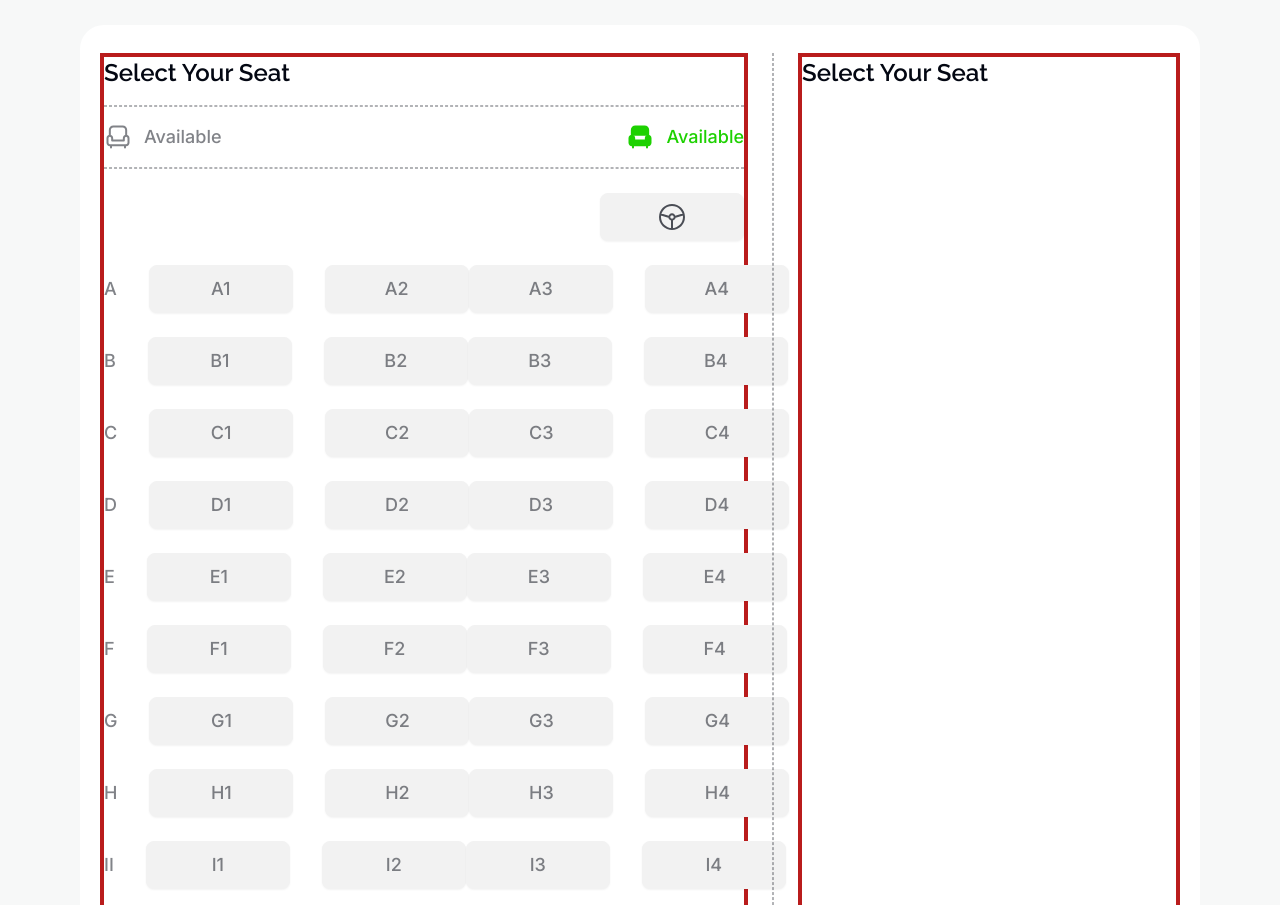
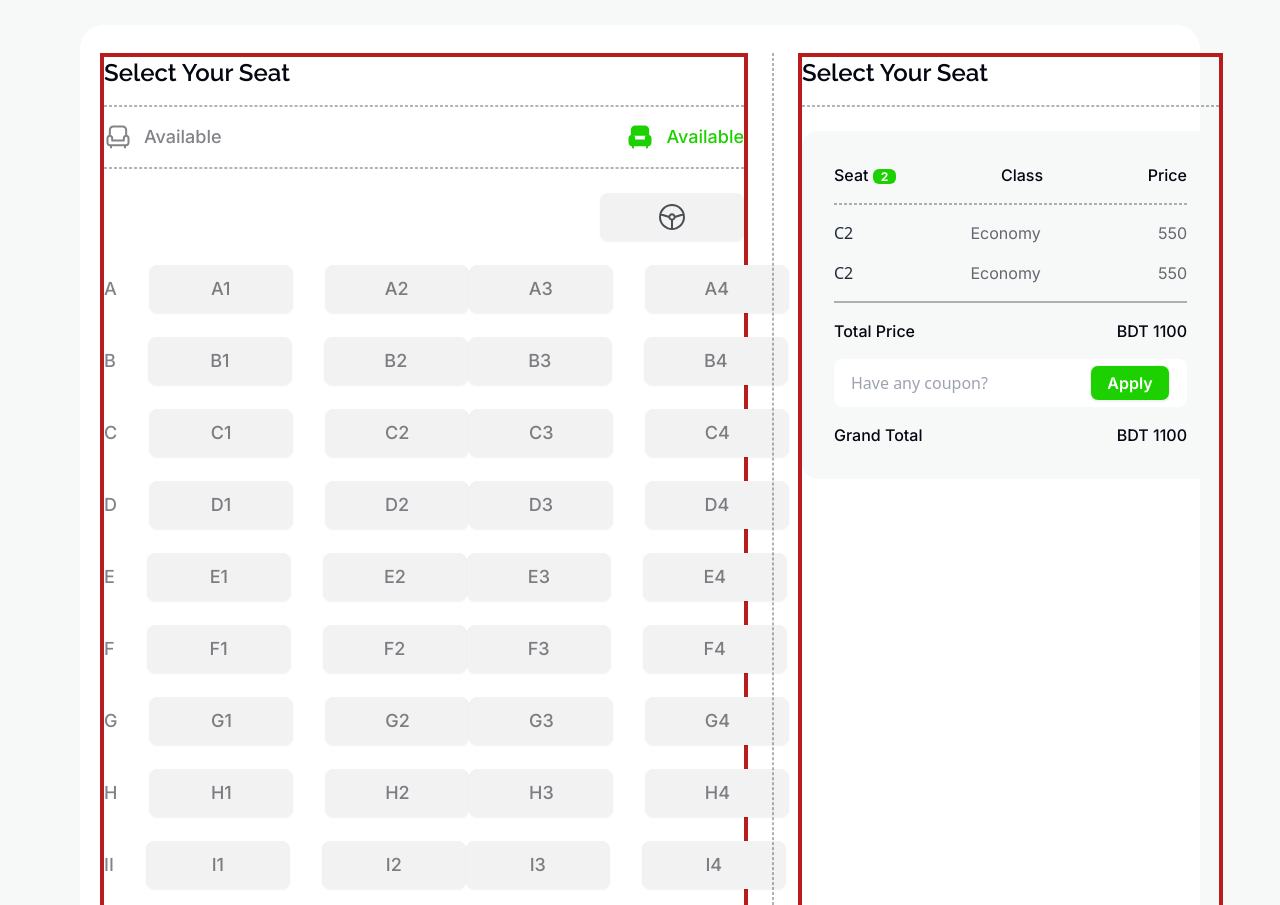
Before and after one commit to salauddin2k3/p-ticket, a plain HTML site: page index.html in a window 1280 px wide. Shown: the part 2439-3344 px from the top of the page. Drawn offline with nearby package versions, Linux system fonts and the light colour scheme.

Commit message:
completed seat information section

```diff
--- a/index.html
+++ b/index.html
@@ -471,6 +471,54 @@
                     <div>
                         <h2 class="text-2xl font-semibold font-raleway primary-color">Select Your Seat</h2>
                     </div>
+                    <!-- Vertical line -->
+                    <div class="mt-4 border-y border-[#0307124d] border-dashed border-[1.5px]"></div>
+                    <!-- Seat Information -->
+                    <div class="bg-[#F7F8F8] rounded-2xl p-8 mt-6">
+                        <!-- First Line : Heading -->
+                        <div class="flex items-center justify-between">
+                            <div><p class="text-base font-medium font-inter primary-color">Seat <span class="text-xs bg-[#1DD100] text-white font-bold font-inter px-2 rounded-md">2</span></p></div>
+                            <div><p class="text-base font-medium font-inter primary-color">Class</p></div>
+                            <div><p class="text-base font-medium font-inter primary-color">Price</p></div>
+                        </div>
+                        <!-- Vertical line -->
+                        <div class="mt-4 border-y border-[#0307124d] border-dashed border-[1.5px]"></div>
+                        <!-- Second Line : Selected Seats -->
+                        <div class="flex items-center justify-between mt-4">
+                            <div><p class="text-base font-normal font-inter text-[#03071299]"><p>C2</p></div>
+                            <div><p class="text-base font-normal font-inter text-[#03071299]">Economy</p></div>
+                            <div><p class="text-base font-normal font-inter text-[#03071299]">550</p></div>
+                        </div>
+                        <div class="flex items-center justify-between mt-4">
+                            <div><p class="text-base font-normal font-inter text-[#03071299]"><p>C2</p></div>
+                            <div><p class="text-base font-normal font-inter text-[#03071299]">Economy</p></div>
+                            <div><p class="text-base font-normal font-inter text-[#03071299]">550</p></div>
+                        </div>
+                        <!-- Vertical line -->
+                        <div class="mt-4 border-y border-[#0307124d] border-[1.5px]"></div>
+                        <!-- Third Line : Total Prices -->
+                        <div class="flex items-center justify-between mt-4">
+                            <div><p class="text-base font-medium font-inter primary-color">Total Price</p></div>
+                            <div><p class="text-base font-medium font-inter primary-color">BDT 1100</p></div>
+                        </div>
+
+                        <!-- Input -->
+                        <div class="mt-4">
+                            <label class="input flex items-center gap-2">
+                                <input type="text" class="grow" placeholder="Have any coupon?" />
+                                <button class="btn btn-sm w-20 h-9 text-base font-semibold font-inter text-white bg-[#1DD100] ">Apply</button>
+                            </label>
+                        </div>
+                        <!-- Fourth Line : Grand Total -->
+                        <div class="flex items-center justify-between mt-4">
+                            <div><p class="text-base font-medium font-inter primary-color">Grand Total</p></div>
+                            <div><p class="text-base font-medium font-inter primary-color">BDT 1100</p></div>
+                        </div>
+                    </div>
+                    <!-- User Information -->
+                    <div class="mt-6">
+
+                    </div>
                 </div>
             </div>
         </div>
```
